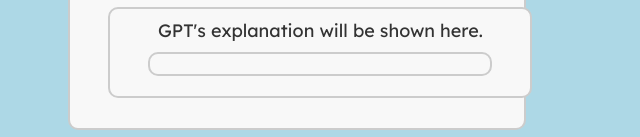
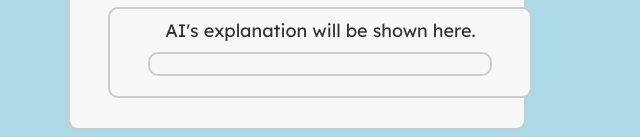
Before and after one commit to wolferobert3/ai-puzzlers-kids, a plain HTML site: page index.html in a window 1280 px wide. Shown: the part 1156-1293 px from the top of the page, 618-1258 px from the left. Drawn offline with nearby package versions, Linux system fonts and the light colour scheme; no server answers.

Commit message:
Fixed one more instance of GPT to AI

```diff
--- a/index.html
+++ b/index.html
@@ -132,7 +132,7 @@
                                     </div>
                                 </div>
                             </div>
-                            <div id="explanation">GPT's explanation will be shown here.
+                            <div id="explanation">AI's explanation will be shown here.
                                 <div id="explanation_text"></div>
                             </div>
 
```
